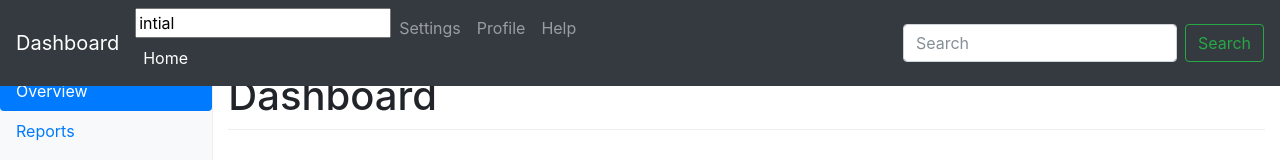
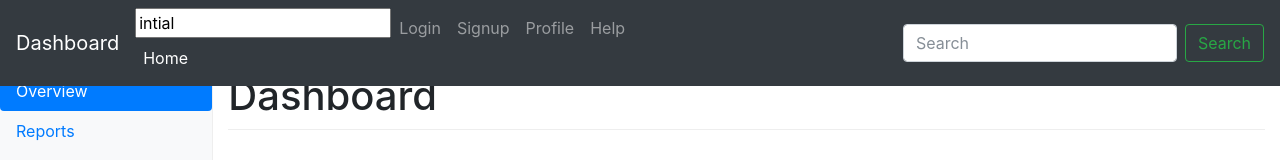
Before and after one commit to echorohit/react-nursery, a React app: page / in a window 1280 px wide. Shown: the top 160 px of the page. Built offline with nearby package versions, Linux system fonts and the light colour scheme.

Commit message:
Added react router

```diff
--- a/client/App.jsx
+++ b/client/App.jsx
@@ -1,7 +1,9 @@
 import React from 'react';
+
 import Header from './components/Header.jsx';
 import Sidebar from './components/Sidebar.jsx';
 import MainContent from './components/MainContent.jsx';
+
 
 export default class App extends React.Component {
   render() {
--- a/client/components/subcomponents/HeaderNav.jsx
+++ b/client/components/subcomponents/HeaderNav.jsx
@@ -1,18 +1,22 @@
 import React from 'react';
 import Input from '../global/Input';
+import { Link } from 'react-router-dom'
 export default class HeaderNav extends React.Component {
     render(){
         return (
             <ul className="navbar-nav mr-auto">
             <li className="nav-item active">
                 <Input type='text' name='text'/>
-                <a className="nav-link" href="#">Home <span className="sr-only">(current)</span></a>
+                <Link to='/' className="nav-link">Home <span className="sr-only">(current)</span></Link>
             </li>
             <li className="nav-item">
-                <a className="nav-link" href="#">Settings</a>
+                <Link to='/login' className="nav-link">Login</Link>
             </li>
             <li className="nav-item">
-                <a className="nav-link" href="#">Profile</a>
+                <Link to='/signup' className="nav-link">Signup</Link>
+            </li>
+            <li className="nav-item">
+                <Link to='/signup' className="nav-link">Profile</Link>
             </li>
             <li className="nav-item">
                 <a className="nav-link" href="#">Help</a>
--- a/client/index.js
+++ b/client/index.js
@@ -1,5 +1,11 @@
 import React from 'react';
 import ReactDOM from 'react-dom';
 import App from './App.jsx';
+import { BrowserRouter } from 'react-router-dom'
 
-ReactDOM.render(<App />, document.getElementById('root'));
+ReactDOM.render(
+  <BrowserRouter>
+    <App />
+  </BrowserRouter>
+,
+document.getElementById('root'));
--- a/package.json
+++ b/package.json
@@ -12,6 +12,7 @@
     "prop-types": "^15.6.0",
     "react": "^16.2.0",
     "react-dom": "^16.2.0",
+    "react-router-dom": "^4.2.2",
     "webpack": "^3.10.0",
     "webpack-dev-server": "^2.9.7"
   },
```
Also changed, not shown: client/Main.jsx (added, +26 -0 lines), 1 other file (tests, documents, lock files or other folders).
